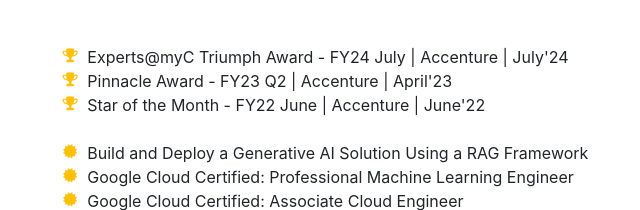
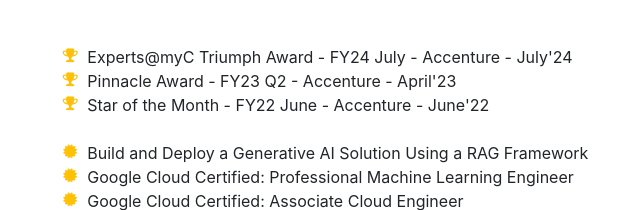
Before and after one commit to dharmikm9/digital-profile, a website with bundled scripts: page index.html in a window 1280 px wide. Shown: the part 4663-4873 px from the top of the page, 267-907 px from the left. Built offline with nearby package versions, Linux system fonts and the light colour scheme; a web font is replaced by a local one.

Commit message:
Update index.html - update formating

```diff
--- a/index.html
+++ b/index.html
@@ -29,7 +29,7 @@
 <body id="page-top">
   <nav class="navbar navbar-expand-lg navbar-dark bg-primary fixed-top" id="sideNav">
     <a class="navbar-brand js-scroll-trigger" href="#page-top">
-      <span class="d-block d-lg-none">Start Bootstrap</span>
+      <span class="d-block d-lg-none">Digial Profile</span>
       <!-- <span class="d-none d-lg-block">
         <img class="img-fluid img-profile rounded-circle mx-auto mb-2" src="img/profile_dm.png" alt="" />
       </span> -->
@@ -383,15 +383,15 @@
         <ul class="fa-ul mb-0">
           <li>
             <i class="fa-li fa fa-trophy text-warning"></i>
-            Experts@myC Triumph Award - FY24 July | Accenture | July'24
+            Experts@myC Triumph Award - FY24 July - Accenture - July'24
           </li>
           <li>
             <i class="fa-li fa fa-trophy text-warning"></i>
-            Pinnacle Award - FY23 Q2 | Accenture | April'23
+            Pinnacle Award - FY23 Q2 - Accenture - April'23
           </li>
           <li>
             <i class="fa-li fa fa-trophy text-warning"></i>
-            Star of the Month - FY22 June | Accenture | June'22
+            Star of the Month - FY22 June - Accenture - June'22
           </li>
           <br />
           <li>
```
